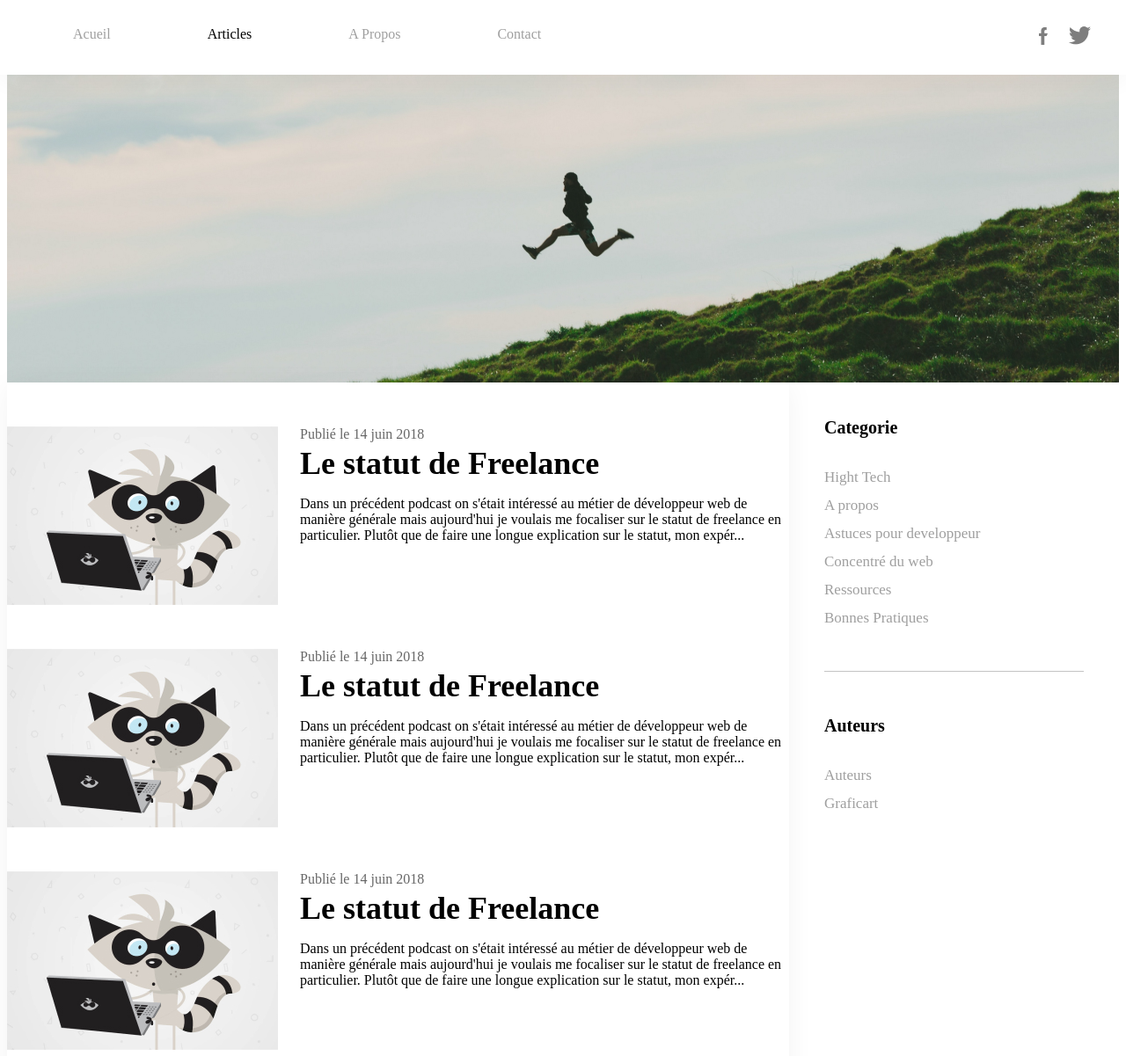
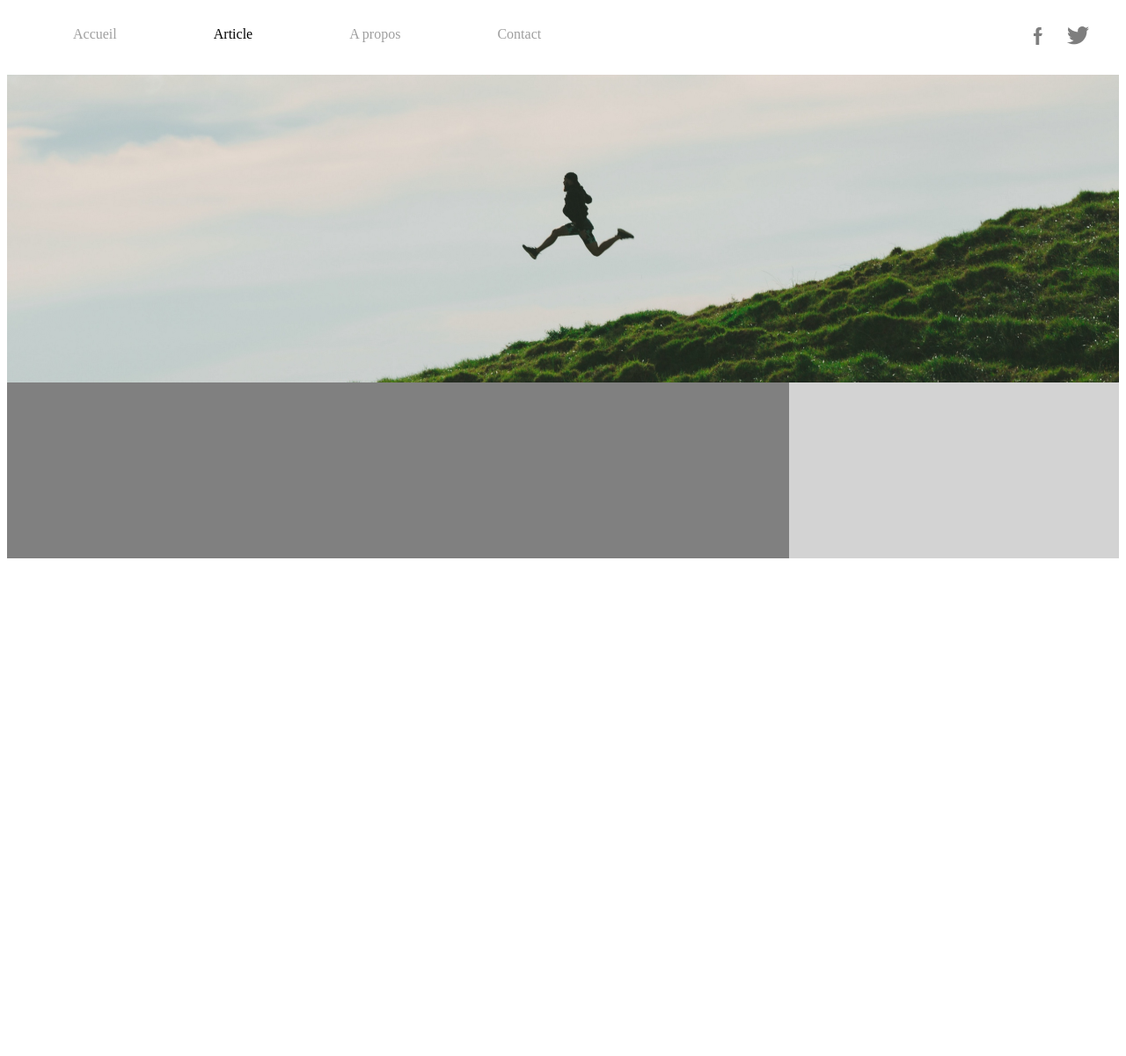
Before and after one commit to sidy93/formation-css, a plain HTML site: page blog/index.html in a window 1280 px wide. Shown: the top 1201 px of the page at 88% size. After the commit the page ends 800 px from the top, so only its background shows below. Drawn offline with Linux system fonts and the light colour scheme.

Commit message:
refactor code

```diff
--- a/blog/index.html
+++ b/blog/index.html
@@ -4,102 +4,26 @@
     <meta charset="UTF-8">
     <meta http-equiv="X-UA-Compatible" content="IE=edge">
     <meta name="viewport" content="width=device-width, initial-scale=1.0">
-    <title> Graficart Blog</title>
+    <title>Mon blog</title>
     <link rel="stylesheet" href="style.css">
 </head>
 <body>
  <header class="topbar">
      <nav>
-
-          <a href="#"> Acueil</a>
-          <a  class="active" href="#"> Articles</a>
-         <a href="#"> A Propos</a>
-        <a href="#"> Contact</a>
+         <a href="">Accueil</a>
+        <a href="" class="active">Article</a>
+        <a href="">A propos</a>
+        <a href="">Contact</a>
      </nav>
      <div class="social">
-            <a href=""><img src="image/Shape.png" alt="facebook"></a>
-           <a href=""><img src="image/twitter.png" alt="Twiter"></a>
+         <a href="#"> <img src="image/Shape.png" alt="Facebook"></a>
+        <a href="#"> <img src="image/twitter.png" alt="twitter"></a>
      </div>
  </header>
  <div class="banniere"></div>
+ <main class="main">
 
- <main class="main">
-   <div class="container">
-<article class="article">
-    <a href="article.html" class="article-img"> <img src="image/img.jpg" alt="article"></a>
-    <div class="article-date">Publié le 14 juin 2018</div>
-    <h2 class="article-title"><a href="article.html">Le statut de Freelance</h2></a>
-    <p>
-        Dans un précédent podcast on s'était intéressé au métier de développeur web de manière générale mais aujourd'hui
-        je
-        voulais me focaliser sur le statut de freelance en particulier. Plutôt que de faire une longue explication sur
-        le
-        statut, mon expér...
-    </p>
-</article>
-<article class="article">
-    <a href="article.html" class="article-img"> <img src="image/img.jpg" alt="article"></a>
-    <div class="article-date">Publié le 14 juin 2018</div>
-    <h2 class="article-title"><a href="article.html">Le statut de Freelance</h2></a>
-    <p>
-        Dans un précédent podcast on s'était intéressé au métier de développeur web de manière générale mais aujourd'hui
-        je
-        voulais me focaliser sur le statut de freelance en particulier. Plutôt que de faire une longue explication sur
-        le
-        statut, mon expér...
-    </p>
-</article>
-<article class="article">
-    <a href="article.html" class="article-img"> <img src="image/img.jpg" alt="article"></a>
-    <div class="article-date">Publié le 14 juin 2018</div>
-    <h2 class="article-title"><a href="article.html">Le statut de Freelance</h2></a>
-    <p>
-        Dans un précédent podcast on s'était intéressé au métier de développeur web de manière générale mais aujourd'hui
-        je
-        voulais me focaliser sur le statut de freelance en particulier. Plutôt que de faire une longue explication sur
-        le
-        statut, mon expér...
-    </p>
-</article>
-
-<article class="article">
-    <a href="article.html" class="article-img"> <img src="image/img.jpg" alt="article"></a>
-    <div class="article-date">Publié le 14 juin 2018</div>
-    <h2 class="article-title"><a href="article.html">Le statut de Freelance</h2></a>
-    <p>
-        Dans un précédent podcast on s'était intéressé au métier de développeur web de manière générale mais aujourd'hui
-        je
-        voulais me focaliser sur le statut de freelance en particulier. Plutôt que de faire une longue explication sur
-        le
-        statut, mon expér...
-    </p>
-</article>
-
-   </div>
  </main>
- <aside class="sidebar">
-   <h4 class="sidebar-title">Categorie</h4>
-   <ul>
-       <li><a href="#">Hight Tech</a></li>
-       <li><a href="#">A propos</a></li>
-       <li><a href="#">Astuces pour developpeur</a></li>
-       <li><a href="#">Concentré du web</a></li>
-        <li><a href="#">Ressources</a></li>
-        <li><a href="#">Bonnes Pratiques</a></li>
-   </ul>
-<hr>
-    <h4 class="sidebar-title">Auteurs</h4>
-    <ul>
-        <li><a href="#">Auteurs</a></li>
-        <li><a href="#">Graficart</a></li>
-
-    </ul>
-
- </aside>
-
-
-<footer class="footer">
-    creer par sidy
-</footer>
+ <aside class="sidebar"></aside>
 </body>
 </html>
--- a/blog/style.css
+++ b/blog/style.css
@@ -1,170 +1,68 @@
-
 *{
  box-sizing: border-box;
 }
-body html{
+
+body html {
+    font-family: "Montserrat" sans-serif;
     font-size: 16px;
-  font-family: "Montserrat",sans-serif;
     color: rgba(0, 0, 0, .87);
-  line-height: 1.6;
-  margin: O;
-  font-weight: 500;
-  background-color: #9F9F9F;
+    line-height: 1.8;
+    margin: 0;
 }
 .topbar {
+    background-color: white;
     position: fixed;
-    background: white;
-    left: 0;
+    top: 0;
     right: 0;
-    top: 0;
+    left: O;
     width: 100%;
     padding: 30px;
-   z-index: 3;
-     box-shadow: 0 4px 30px rgba(0, 0, 0, .05);
+
 }
 .topbar nav {
     float: left;
 
 }
-
-.social{
+.social {
     float: right;
 
 }
-
-.topbar nav a {
-    text-decoration: none;
-    color: #9F9F9F;
-    font-weight: 500;
-    margin: 0 53px;
-
+.social  a {
+    padding: 0 12px;
+    opacity: .5;
 
 }
-.topbar nav a:hover, .topbar nav a.active{
-    color: #000000;
-
-}
-.social a {
-    padding: 0px 10px;
-    opacity: .5;
-}
-
 .social a:hover{
     opacity: 1;
 }
+.topbar nav a {
+    color: #9F9F9F;
+    text-decoration: none;
+    font-weight: 500;
+     margin: 0 53px;
+}
 
+.topbar nav a:hover{
+    color: #000000;
+    text-decoration: underline;
+}
+.topbar nav a.active{
+   color: #000000;
+}
 .banniere{
     height: 427px;
-    background: no-repeat center center, top / cover url("image/image.png") ;
+    background: no-repeat center center / cover  url("image/image.png")  ;
 }
-
-.main{
+.main {
     float: left;
-
-    background: white;
     width: calc(100% - 375px);
-    box-shadow: 0 4px 30px rgba(0, 0, 0, .05);
-    position: relative;
-    z-index: 2;
+    height:200px ;
+    background: gray;
 }
-.sidebar {
+.sidebar{
     float: right;
-
+    height: 200px;
+    background: lightgrey;
     width: 375px;
-    padding: 40px;
-    font-size: 16px;
-    position: relative;
-    z-index:  1;
-}
-.sidebar a {
-    text-decoration: none;
-    color: #9F9F9F;
-      font-size: 17px;
-
 
 }
-.footer{
-    clear: both;
-}
-.sidebar-title{
-    font-size: 20px;
-    color:#000 ;
-    margin:  35px 0;
-}
-.sidebar-title:first-child{
-    margin-top: 0;
-}
-.sidebar ul {
-      list-style: none;
-      margin: 0;
-      padding: 0;
-
-
-
-
-}
-.sidebar a:hover{
-    text-decoration: underline;
-}
-.sidebar li {
-    padding: 6px 0;
-}
-
-.sidebar li:first-child{
-    padding-top: 0;
-}
-.sidebar li:last-child{
-    padding-bottom: 0;
-}
-.sidebar hr {
-    border:none;
-    background-color: #c4c4c4;
-    height: 1px;
-    margin: 50px 0;
-}
-.container{
-    margin: 0 auto;
-   max-width: 940px;
-}
-.article {
-    position: relative;
-    margin: 50px 0;
-    padding-left: 333px;
-    min-height: 203px;
-
-}
-.article a {
-    color: inherit;
-    text-decoration: none;
-}
-
-.article a:hover{
-    text-decoration: underline;
-}
-
-.article-img {
-  position: absolute;
-  left: 0;
-  top: 0;
-  width: 308px;
- margin-right: 25px ;
-}
-.article-img  image{
-
-    width: 100%;
-    height: auto;
-}
-.article-date{
-
-    font-weight: 300px;
-    color: rgba(0, 0, 0, .6);
-    margin-bottom: 5px;
-}
-
-.article-title{
-
-   font-size: 2.25rem;
-   line-height: 1.1;
-   font-family: "Cardo" serif;
-   margin: 0 0 15px 0;
-}
```
Lines whose indentation alone changed are shown as unchanged.
